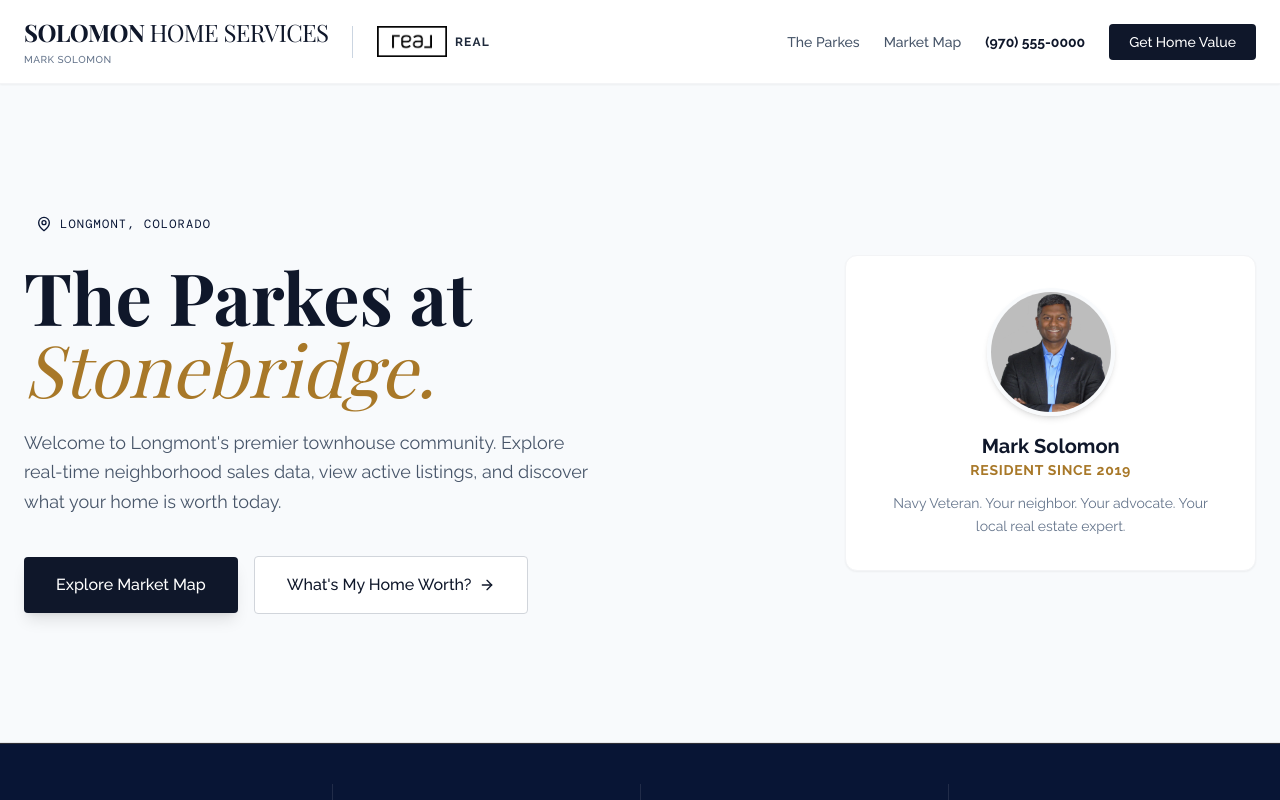
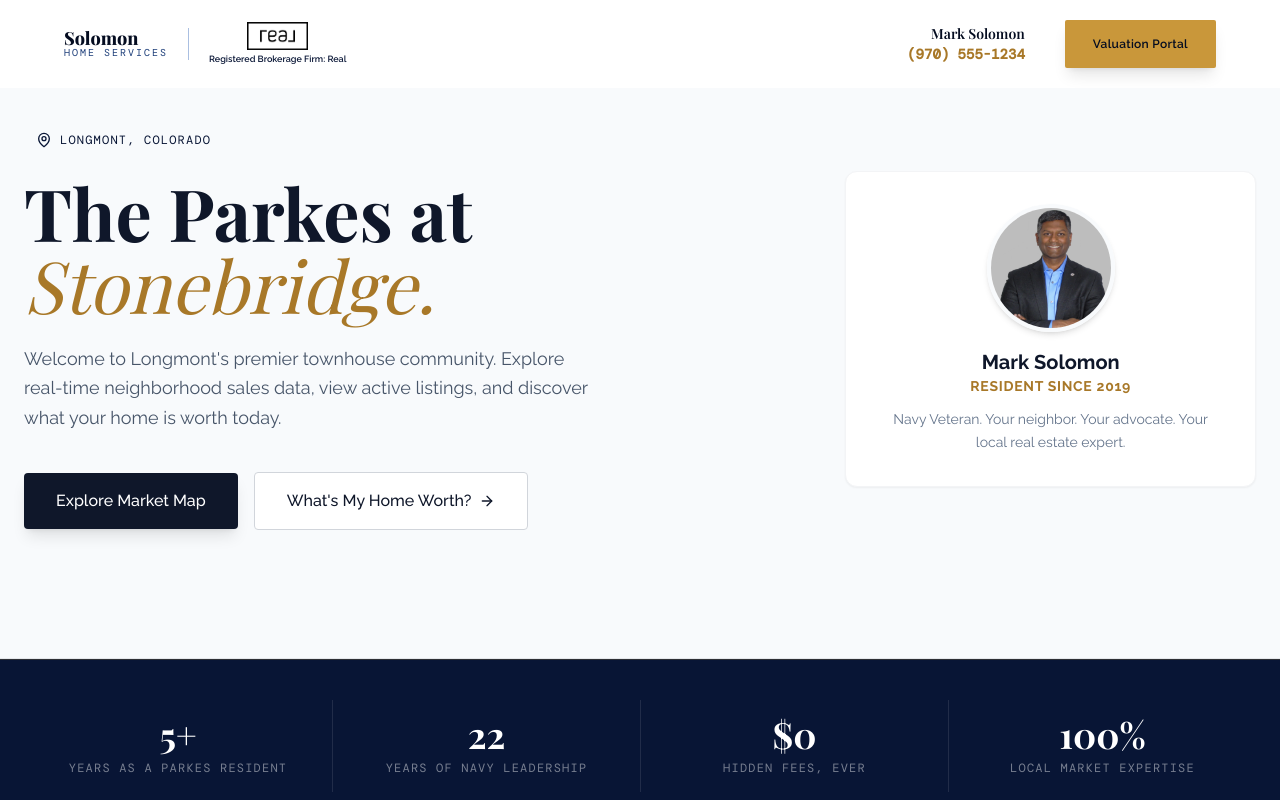
Before and after one commit to lasersolosbd/Parkes-at-Stonebridge-Microsite, a Next.js app: page / in a window 1280 px wide. Shown: the top 800 px of the page. Built offline with nearby package versions, Linux system fonts and the light colour scheme; a web font is replaced by a local one.

Commit message:
Update Navbar.tsx

```diff
--- a/components/Navbar.tsx
+++ b/components/Navbar.tsx
@@ -1,43 +1,68 @@
+"use client";
+
 import Link from "next/link";
+import { Phone } from "lucide-react";
+import { useState, useEffect } from "react";
 
 export default function Navbar() {
-  return (
-    <nav className="w-full bg-white border-b border-gray-100 py-4 px-6 sticky top-0 z-[9999] shadow-sm">
-      <div className="max-w-7xl mx-auto flex flex-col md:flex-row items-center justify-between gap-4">
+  const [scrolled, setScrolled] = useState(false);
 
-        {/* Co-Branding Logo Section */}
-        <div className="flex items-center gap-4 md:gap-6">
+  useEffect(() => {
+    const handleScroll = () => {
+      setScrolled(window.scrollY > 20);
+    };
+    window.addEventListener("scroll", handleScroll);
+    return () => window.removeEventListener("scroll", handleScroll);
+  }, []);
+
+  // Brokerage Side-by-Side Co-branding rule implementation
+  const CoBrandingLogos = () => (
+    <div className="flex items-center gap-5">
+      {/* Solomon Home Services Brand */}
       <div className="flex flex-col">
-             <span className="text-xl md:text-2xl font-display font-bold text-slate-900 tracking-tight leading-none">
-               SOLOMON <span className="font-light">HOME SERVICES</span>
-             </span>
-             <span className="text-[10px] text-slate-500 font-medium uppercase tracking-wider mt-1">
-               Mark Solomon
-             </span>
+        <span className="font-display text-lg font-extrabold text-navy-950 leading-none">Solomon</span>
+        <span className="font-mono text-[10px] tracking-[0.2em] uppercase text-navy-600 -mt-0.5">Home Services</span>
       </div>
 
-          <div className="h-8 w-px bg-slate-300"></div>
+      {/* The Separator Line */}
+      <div className="h-8 w-px bg-navy-200" />
 
-          <div className="flex items-center gap-2">
+      {/* Registered Firm (text) and Firm Logo SIDE-by-SIDE */}
+      <div className="flex flex-col items-center gap-1">
         <img
           src="/real-broker-logo-dark.png"
           alt="Real Broker"
-              className="h-6 md:h-8 w-auto object-contain"
+          className="h-7 w-auto object-contain"
         />
-            <span className="text-xs font-bold text-slate-800 uppercase tracking-widest">Real</span>
+        <span className="font-body text-[9px] font-semibold text-navy-900 leading-tight">Registered Brokerage Firm: Real</span> {/* Registered firm name plaintext req */}
       </div>
     </div>
+  );
 
-        {/* Navigation Links */}
-        <div className="flex items-center gap-6 text-sm font-medium text-slate-600">
-          <Link href="/#hero" className="hidden md:block hover:text-gold-600 transition-colors">The Parkes</Link>
-          <Link href="/#map" className="hidden md:block hover:text-gold-600 transition-colors">Market Map</Link>
-          <a href="tel:+19705550000" className="hidden md:block text-slate-900 font-bold hover:text-gold-600 transition-colors">(970) 555-0000</a>
-          <Link href="/#contact" className="px-5 py-2 bg-slate-900 text-white rounded hover:bg-gold-600 transition-all">
-            Get Home Value
+  return (
+    <nav className={`fixed top-0 left-0 w-full bg-white transition-all duration-300 ${scrolled ? "z-[9999] shadow-md py-3" : "z-10 py-5"}`}> {/* Sticky high z-index fix */}
+      <div className="max-w-7xl mx-auto px-6 lg:px-16 flex items-center justify-between gap-6">
+
+        {/* Logos & Branding */}
+        <Link href="/" className="flex-shrink-0">
+          <CoBrandingLogos />
+        </Link>
+
+        {/* Desktop Nav & compliance State Req (Name/Phone) */}
+        <div className="hidden md:flex items-center gap-10">
+          <div className="flex flex-col text-right">
+            <span className="font-display text-sm font-semibold text-navy-950">Mark Solomon</span> {/* Agent Name CO state req */}
+            <a href="tel:+19705551234" className="font-mono text-sm font-bold text-gold-600 hover:text-gold-500 transition-colors"> {/* Correct phone req */}
+              (970) 555-1234
+            </a>
+          </div>
+
+          <div className="flex items-center gap-6">
+            <Link href="#contact" className="btn-gold text-xs px-6 py-2.5">
+              Valuation Portal
             </Link>
           </div>
-
+        </div>
       </div>
     </nav>
   );
```
Lines whose indentation alone changed are shown as unchanged.
